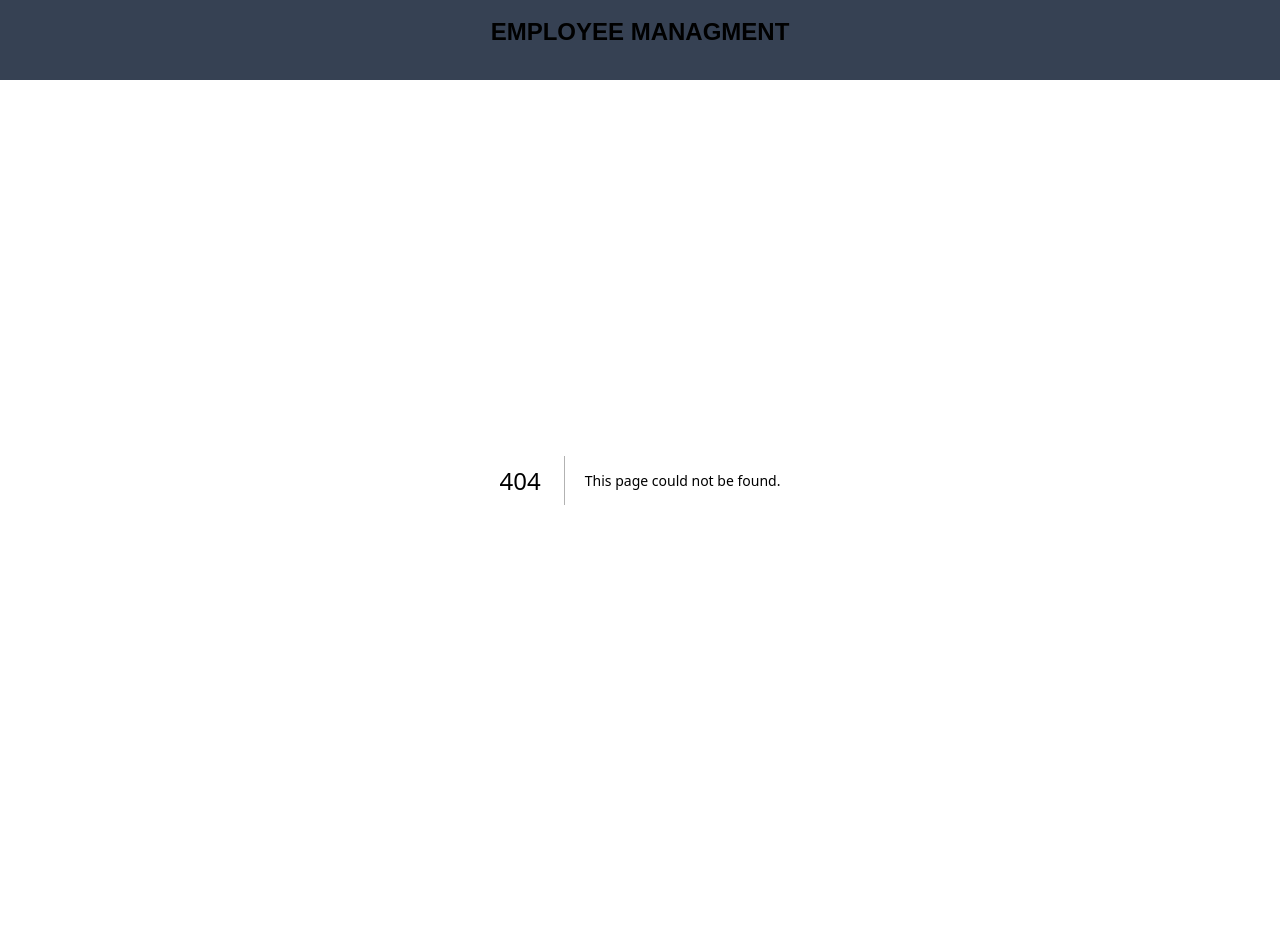
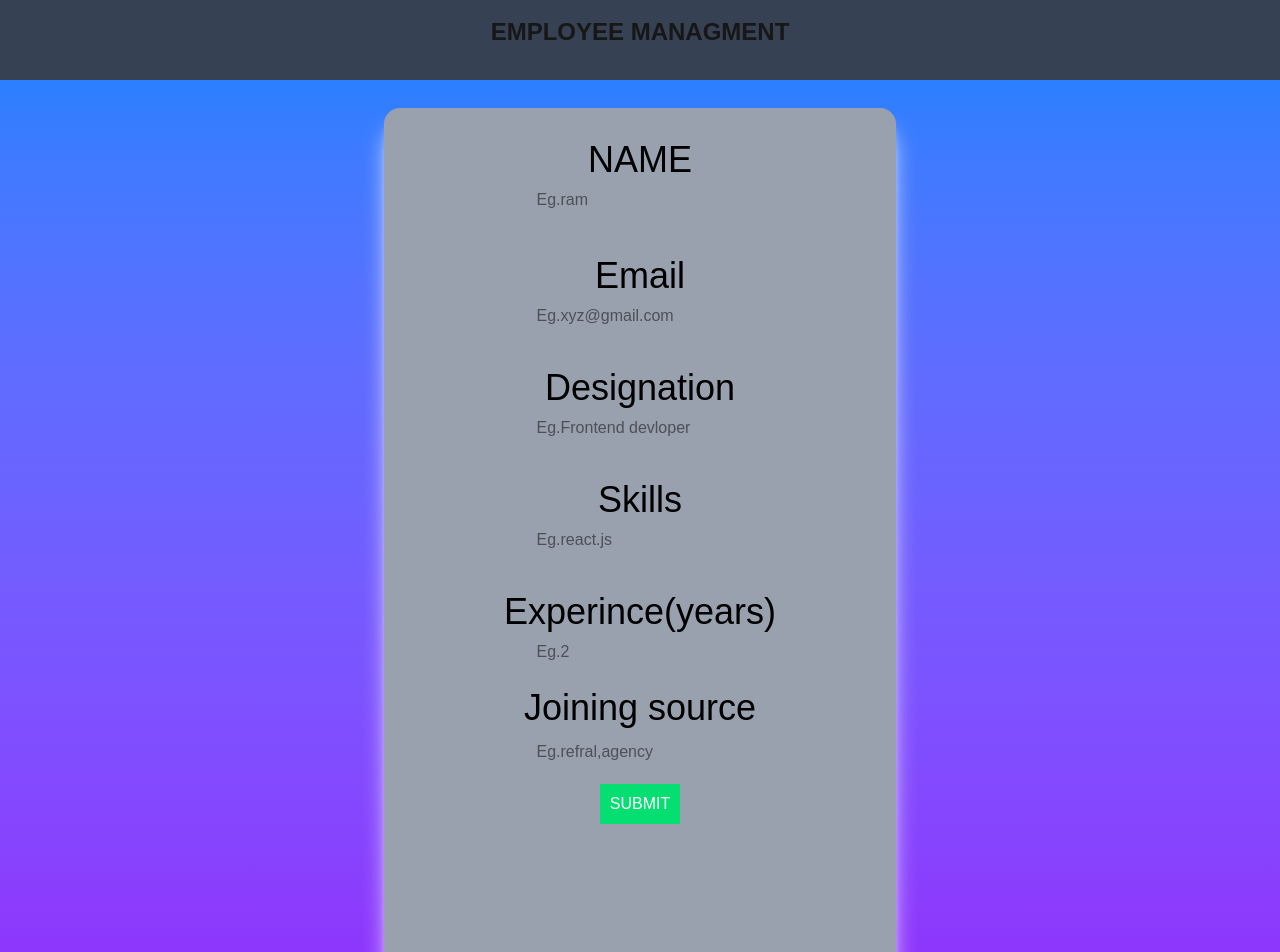
Before and after one commit to 09singh/Employee-Management-System-, a Next.js app: page /form in a window 1280 px wide. Before the commit this address had no page. Shown: the top 952 px of the page. Before the commit the page ends 880 px from the top, so only its background shows below. Built offline with nearby package versions, Linux system fonts and the light colour scheme.

Commit message:
Add files via upload

```diff
--- /dev/null
+++ b/app/form/page.jsx
@@ -0,0 +1,98 @@
+"use client"
+import React, { useState,useEffect} from 'react'
+import { useEmployee } from "@/context/page";
+import Link from "next/link";
+function FORM() {
+    const { addemployee, editemployee, selectedEmployee } = useEmployee();
+    const [data, setdata] = useState({
+        name: "",
+        email: "",
+        role: "",
+        skill: "",
+        experience: "",
+        source: ""
+    })
+    const [error, seterror] = useState("")
+
+    useEffect(() => {
+        if (selectedEmployee) {
+            setdata(selectedEmployee);
+        }
+        }, [selectedEmployee]);
+
+   const handleChange = (e) => {
+  const { name, value } = e.target;
+  setdata((prev) => ({
+    ...prev,
+    [name]: value
+  }));
+};
+
+    const validate = () => {
+        if (!data.name||!data.email||!data.experience||!data.role||!data.skill||!data.source) {
+            seterror("All field are required")
+            return false;
+        }
+          seterror("");
+          return true;
+        }
+
+         const btn = (e) => {
+            e.preventDefault();
+                    if (!validate()) return;
+            if (selectedEmployee) {
+                editemployee(data);
+            } else {
+                addemployee({ ...data, id: Date.now() });
+            }
+
+  setdata({
+    name: "",
+    email: "",
+    role: "",
+    skill: "",
+    experience: "",
+    source: ""
+  });
+};
+
+  return (
+      <>
+          <div className='flex justify-center items-center bg-gradient-to-b from-blue-500 to-purple-600 h-full w-full'>
+          <div className=' bg-gray-400 h-160 w-56 text-center mx-17 my-7 text-black rounded-2xl lg:w-[40vw] lg:h-[125vh] shadow-xl shadow-white '>
+              {error && <p className='bg-red-500 text-white'>{ error}</p>}
+                 <div className='my-3  py-3 lg:w-[40vw] text-center '>
+                    <h1 className='lg:text-4xl lg:w-[40vw] text-center my-2'>NAME</h1>
+                  <input type="text" placeholder='Eg.ram' value={data.name}  name='name' onChange={handleChange}  />
+                </div>
+                <div className='my-2 py-3 lg:w-[40vw] text-center '>
+                    <h1 className='lg:text-4xl lg:w-[40vw] text-center my-2' >Email</h1>
+                    <input type="text" placeholder='Eg.xyz@gmail.com' value={data.email} name='email'  onChange={handleChange} />
+                </div>
+                <div className='my-2  py-3 lg:w-[40vw] text-center'>
+                    <h1 className='lg:text-4xl lg:w-[40vw] text-center my-2'>Designation</h1>
+                    <input type="text" placeholder='Eg.Frontend devloper' value={data.role}  name='role' onChange={handleChange} />
+                </div>
+                <div className='my-2  py-3 lg:w-[40vw] text-center'>
+                    <h1 className='lg:text-4xl lg:w-[40vw] text-center my-2'>Skills</h1>
+                    <input type="text" placeholder='Eg.react.js' value={data.skill}   name='skill' onChange={handleChange} />
+                </div>
+                <div className='my-2  py-3 lg:w-[40vw] text-center'>
+                    <h1 className='lg:text-4xl lg:w-[40vw] text-center my-2'>Experince(years)</h1>
+                    <input type="number" placeholder='Eg.2'value={data.experience||""}  name='experience' onChange={handleChange}/>
+                </div>
+                <div>
+                    <h1 className='lg:text-4xl lg:w-[40vw] text-center my-3'>Joining source</h1>
+                    <input type="text" placeholder='Eg.refral,agency' value={data.source}  name='source' onChange={handleChange} />
+              </div>
+             <button  className=" bg-green-400 my-5 hover:bg-green-700 text-white lg:h-10 lg:w-20" onClick={btn}>SUBMIT</button>
+          </div>
+          </div>
+          <div className='flex justify-center items-center bg-purple-600'>
+              <Link href="/show"><button className="bg-cyan-900 hover:bg-cyan-400  w-28 h-11 mx-36 my-4">SHOW LIST</button></Link></div>
+
+      </>
+  )
+}
+
+export default FORM
```
